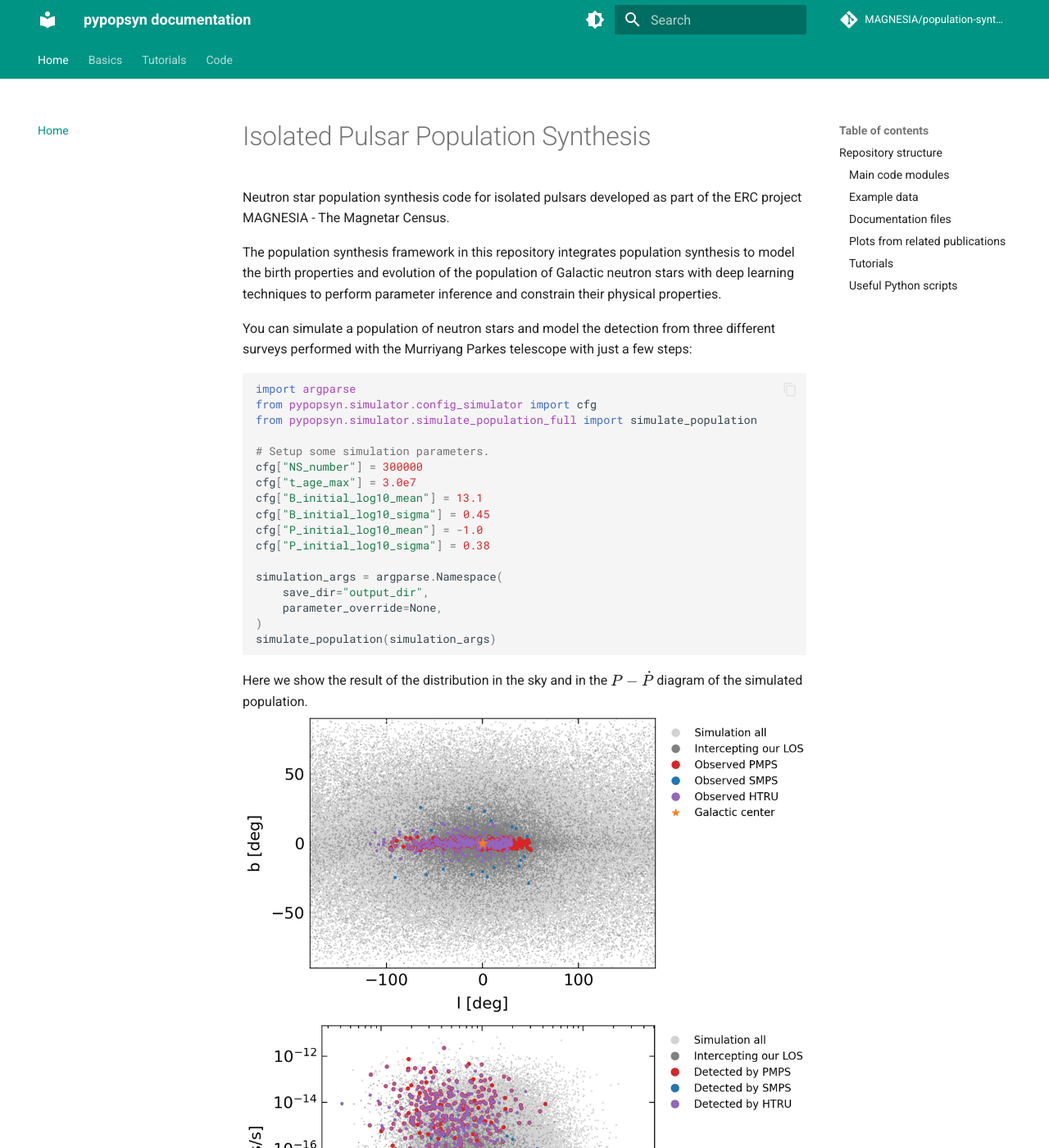
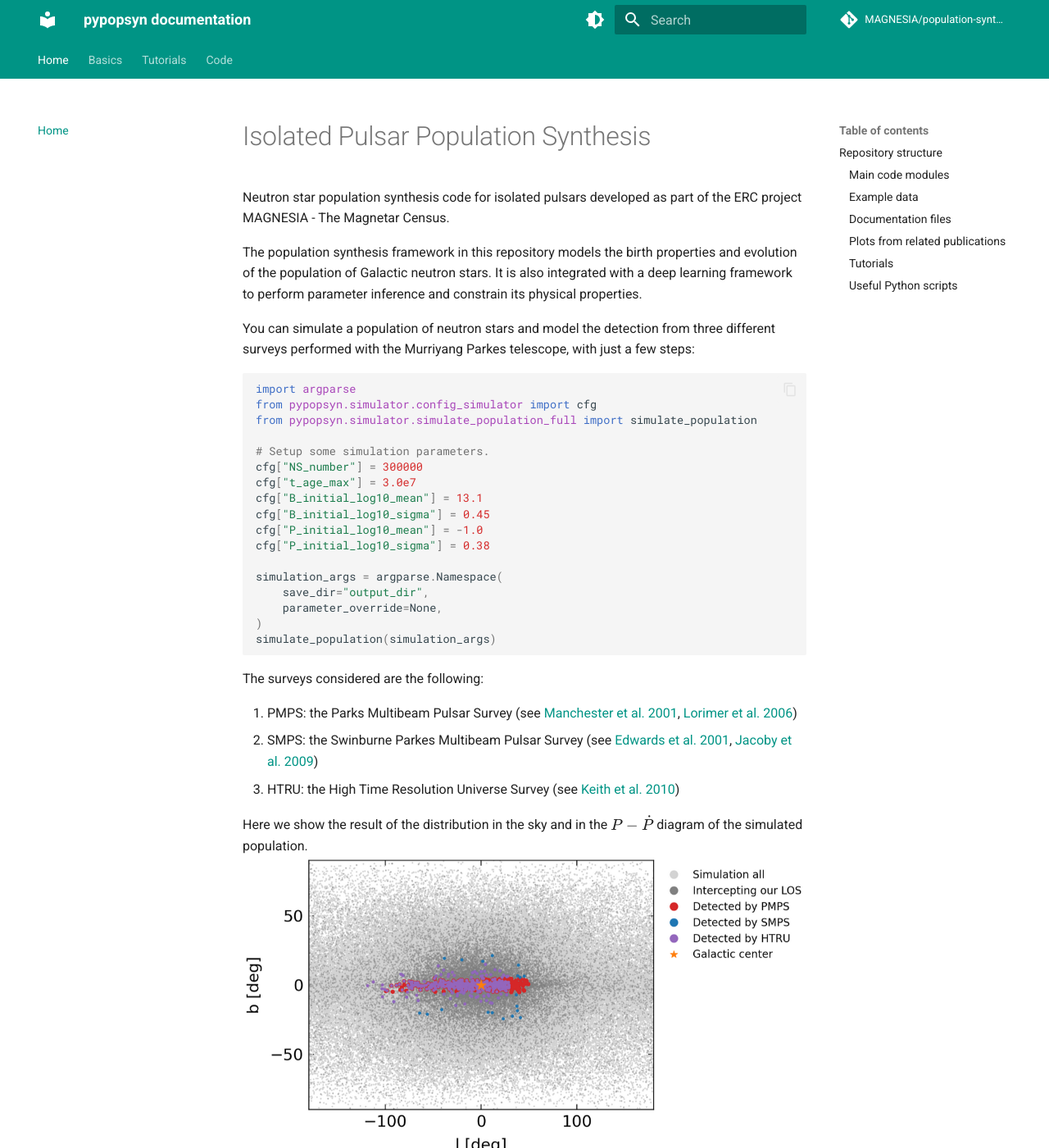
Before and after one commit to ice-csic-astroexotic/ML-Poppyns, an MkDocs documentation site: the page built from docs/index.md, in a window 1280 px wide and 1400 px high. Shown: the whole window at 82% size. Built offline with MkDocs 1.6.1 and Material for MkDocs 9.7.7, drawn with Linux system fonts in a browser that asks for light colours; formulas are drawn with MathJax 3; comment, search, counter and statistics services are not loaded.

Commit message:
Some updates to address Celsa's comments.

````diff
--- a/docs/index.md
+++ b/docs/index.md
@@ -3,12 +3,12 @@
 Neutron star population synthesis code for isolated pulsars developed as part of the ERC project MAGNESIA -
 The Magnetar Census.
 
-The population synthesis framework in this repository integrates population synthesis to model the birth properties
-and evolution of the population of Galactic neutron stars with deep learning techniques to perform parameter
-inference and constrain their physical properties.
+The population synthesis framework in this repository models the birth properties and evolution of the population of
+Galactic neutron stars. It is also integrated with a deep learning framework to perform parameter
+inference and constrain its physical properties.
 
 You can simulate a population of neutron stars and model the detection from three different surveys performed with the
-Murriyang Parkes telescope with just a few steps:
+Murriyang Parkes telescope, with just a few steps:
 ```python
 import argparse
 from pypopsyn.simulator.config_simulator import cfg
@@ -28,6 +28,12 @@ simulation_args = argparse.Namespace(
 )
 simulate_population(simulation_args)
 ```
+The surveys considered are the following:
+
+1. PMPS: the Parks Multibeam Pulsar Survey (see [Manchester et al. 2001](https://ui.adsabs.harvard.edu/abs/2001MNRAS.328...17M/abstract), [Lorimer et al. 2006](https://ui.adsabs.harvard.edu/abs/2006MNRAS.372..777L/abstract))
+2. SMPS: the Swinburne Parkes Multibeam Pulsar Survey (see [Edwards et al. 2001](https://ui.adsabs.harvard.edu/abs/2001MNRAS.326..358E/abstract), [Jacoby et al. 2009](https://ui.adsabs.harvard.edu/abs/2009ApJ...699.2009J/abstract))
+3. HTRU: the High Time Resolution Universe Survey (see [Keith et al. 2010](https://ui.adsabs.harvard.edu/abs/2010MNRAS.409..619K/abstract))
+
 Here we show the result of the distribution in the sky and in the $P-\dot{P}$ diagram of the simulated population.
 ![Sky distribution in Galactic coordinates of the simulated neutron stars.](./images/simulated_sky.png)
 ![Distribution in the $P-\dot{P}$ dyagram of the simulated neutron stars.](./images/simulated_ppdot.png)
````
Also changed, not shown: docs/images/simulated_ppdot.png, docs/images/simulated_sky.png, 3 other files.
